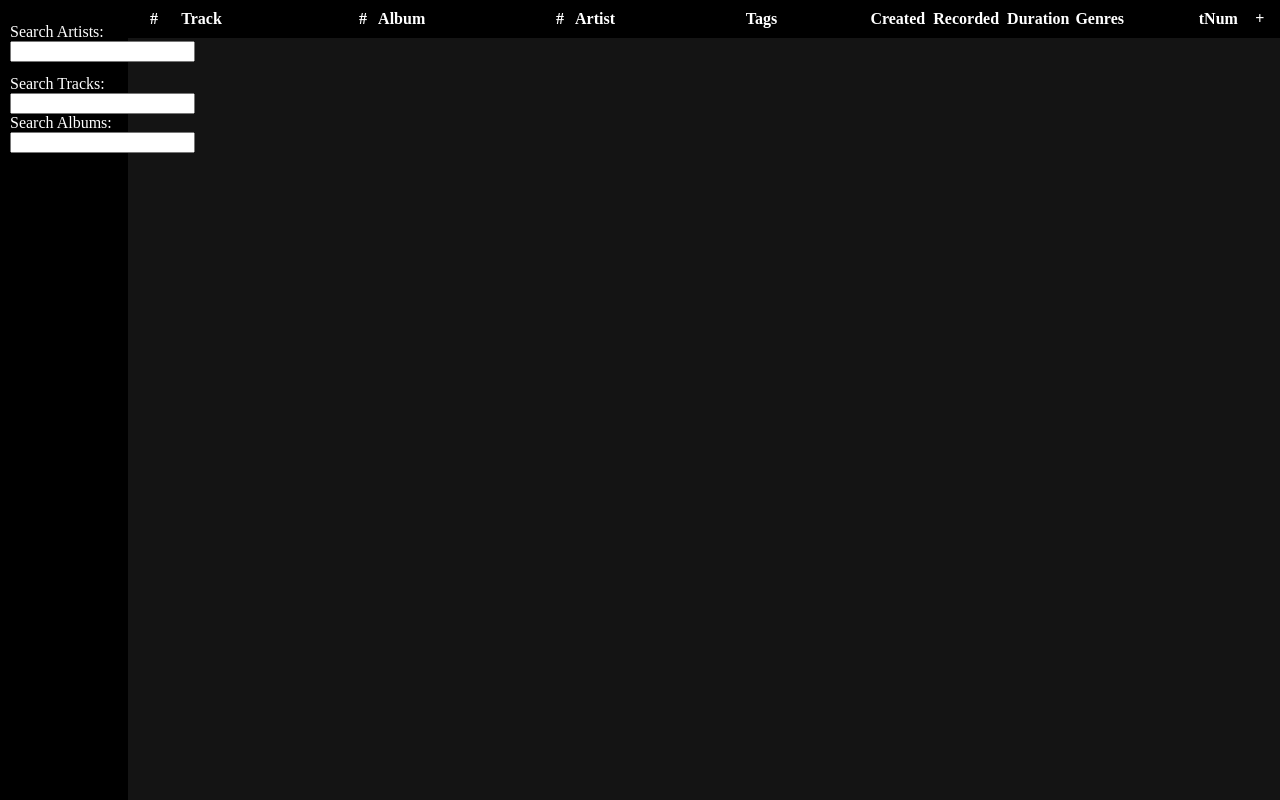
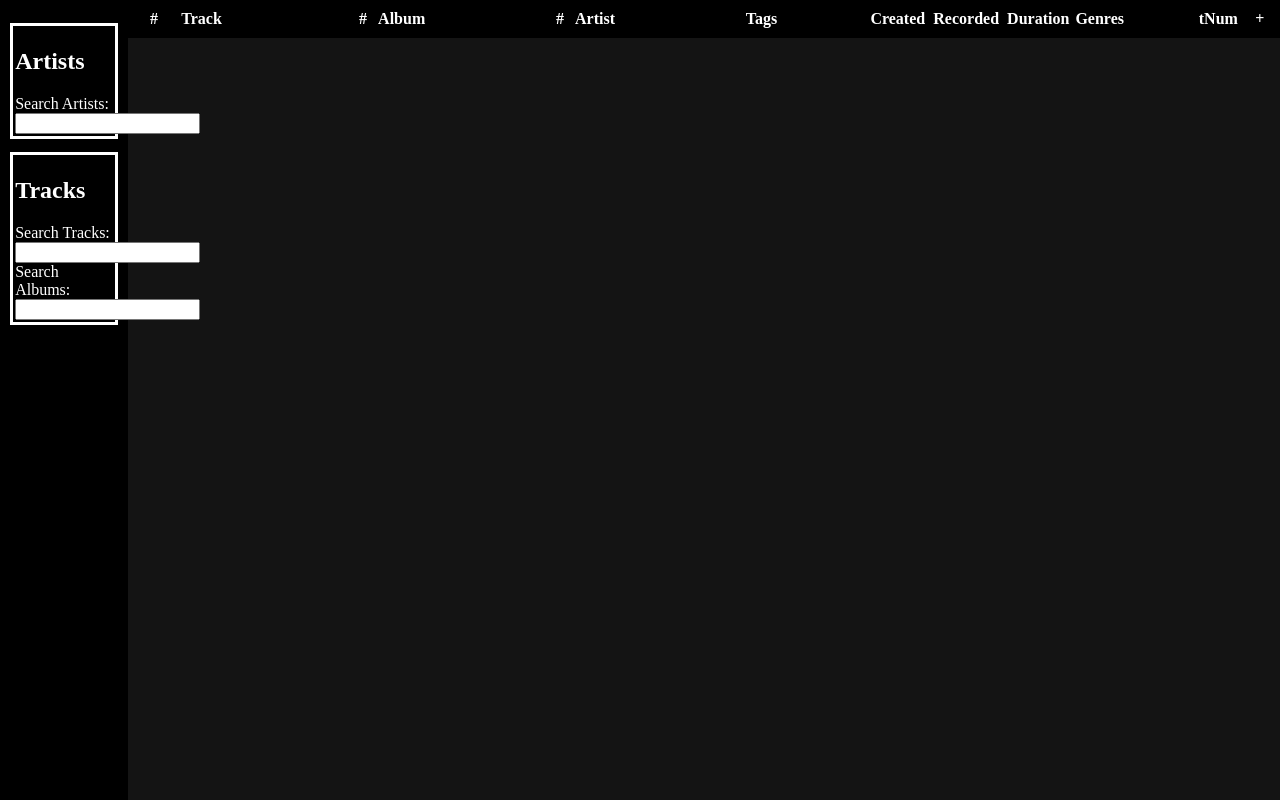
Before and after one commit to Gabe-o/Song-Organizer, a website: page static/index.html in a window 1280 px wide. Drawn offline with Linux system fonts and the light colour scheme.

Commit message:
Improved UI

```diff
--- a/static/frontend.js
+++ b/static/frontend.js
@@ -1,5 +1,5 @@
+// Adds event listener for searching for an artist
 const artistForm = document.getElementById("artistSearch");
-
 artistForm.addEventListener("submit", (e) => {
     e.preventDefault();
 
@@ -30,9 +30,8 @@ artistForm.addEventListener("submit", (e) => {
         })
 });
 
+// Adds event listener for searching for a track
 const trackForm = document.getElementById("trackSearch");
-
-// Adds event listener for searching for a track
 trackForm.addEventListener("keypress", (e) => {
     if (e.key === "Enter") {
         // Gets input info
@@ -159,6 +158,7 @@ function createTrackTableRow(trackData) {
     return tr;
 }
 
+// returns a table row element for given artist data
 function createArtistTableRow(artistData) {
     let tr = document.createElement("tr");
 
--- a/static/index.html
+++ b/static/index.html
@@ -8,10 +8,12 @@
     <body>
         <div class="sideBar">
             <form id="artistSearch">
+                <h2>Artists</h2>
                 <label for="artistInput">Search Artists:</label><br>
                 <input type="text" id="artistInput" name="artistName"><br>
             </form>
             <form id="trackSearch">
+                <h2>Tracks</h2>
                 <label for="trackInput">Search Tracks:</label><br>
                 <input type="text" id="trackInput" name="trackTitle"><br>
                 <label for="albumInput">Search Albums:</label><br>
--- a/static/style.css
+++ b/static/style.css
@@ -51,6 +51,12 @@ table#artistHeaders {
 td {
     text-align: center;
     overflow-wrap: anywhere;
+}
+
+form {
+    border-style: solid;
+    border-color: white;
+    padding: 2%;
 }
 
 .trackID {
```
